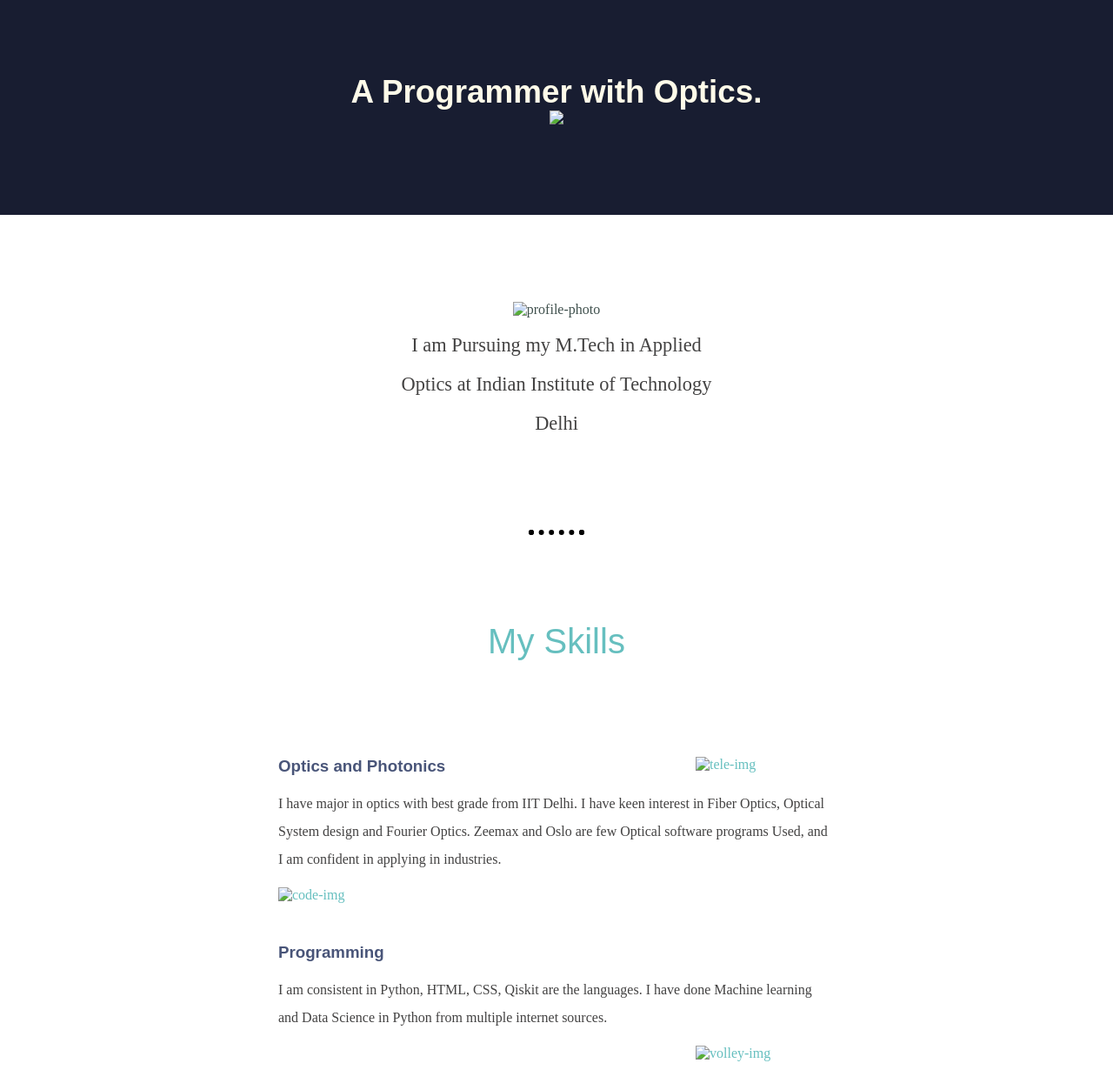
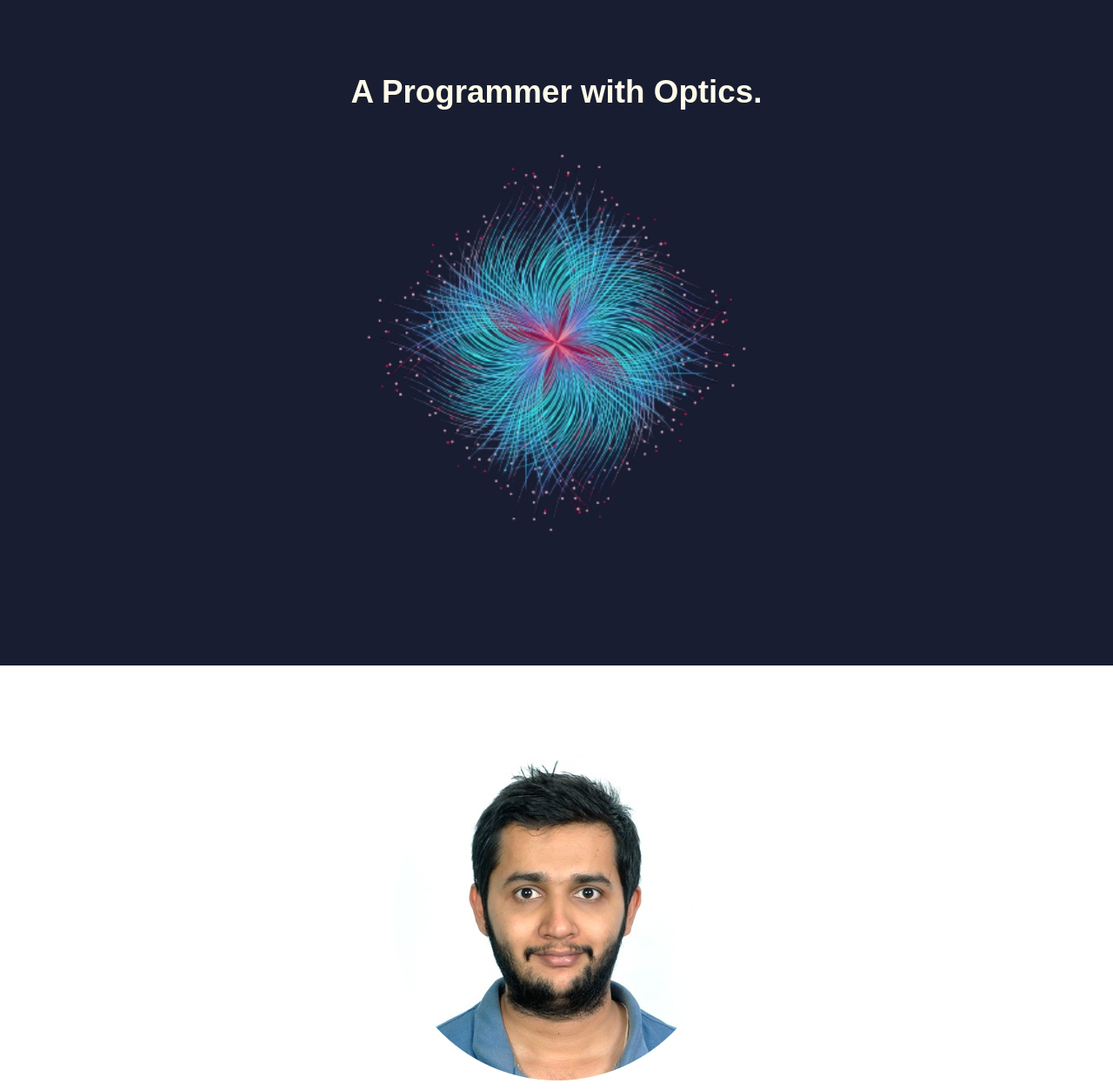
Before and after one commit to VinodwithV/CV, a plain HTML site: page index.html in a window 1280 px wide. Shown: the part 220-1473 px from the top of the page at 87% size. Drawn offline with Linux system fonts and the light colour scheme.

Commit message:
Update index.html

```diff
--- a/index.html
+++ b/index.html
@@ -11,13 +11,13 @@
         <div class="tittle-text">
             <h1>Vinod Ganapati Bhat</h1>
             <h3 class="bio">A Programmer with Optics.</h3>
-            <img class="front-img" src="images/abstract-glowing-fiber-optics-background-element-small-particles-strive-out-of-center-illustration-use-for-quantum-technology-digital-science-music-communication-free-vector-removebg-preview.png">
+            <img class="front-img" src="abstract-glowing-fiber-optics-background-element-small-particles-strive-out-of-center-illustration-use-for-quantum-technology-digital-science-music-communication-free-vector-removebg-preview.png">
         </div>
     </div>
 
     <div class="middle-container">
         <div class="Profile">
-            <img src="images\WhatsApp Image 2022-03-26 at 7.04.53 PM-modified.png" alt="profile-photo">
+            <img src="WhatsApp Image 2022-03-26 at 7.04.53 PM-modified.png" alt="profile-photo">
             <p class="intro">I am Pursuing my M.Tech in Applied Optics at Indian Institute of Technology Delhi</p>
         </div>
 
@@ -26,13 +26,13 @@
         <div class="skills">
             <h2>My Skills</h2>
             <div class="skill-row">
-                <img class="tele-img" src="images/giphy.webp" alt="tele-img">
+                <img class="tele-img" src="giphy.webp" alt="tele-img">
                 <h3>Optics and Photonics</h3>
                 <p>I have major in optics with best grade from IIT Delhi. I have keen interest in Fiber Optics, Optical System design and Fourier Optics. Zeemax and Oslo are few Optical software programs Used, and I am confident in applying in industries.  </p>
-                <img class="code-img" src="images/giphy (1).webp" alt="code-img">
+                <img class="code-img" src="giphy (1).webp" alt="code-img">
                 <h3>Programming</h3>
                 <p>I am consistent in Python, HTML, CSS, Qiskit are the languages. I have done Machine learning and Data Science in Python from multiple internet sources.</p>
-                <img class="volley-img" src="images/giphy (2).webp" alt="volley-img">
+                <img class="volley-img" src="giphy (2).webp" alt="volley-img">
                 <h3>Volleyball and badminton</h3>
                 <p>After Academics sports is my next favorite. I have represented volleyball and badminton in my high school and continued as part-term after that. Besides, those I like to play table-tennis, chess, carrom.</p>
             </div>
```
